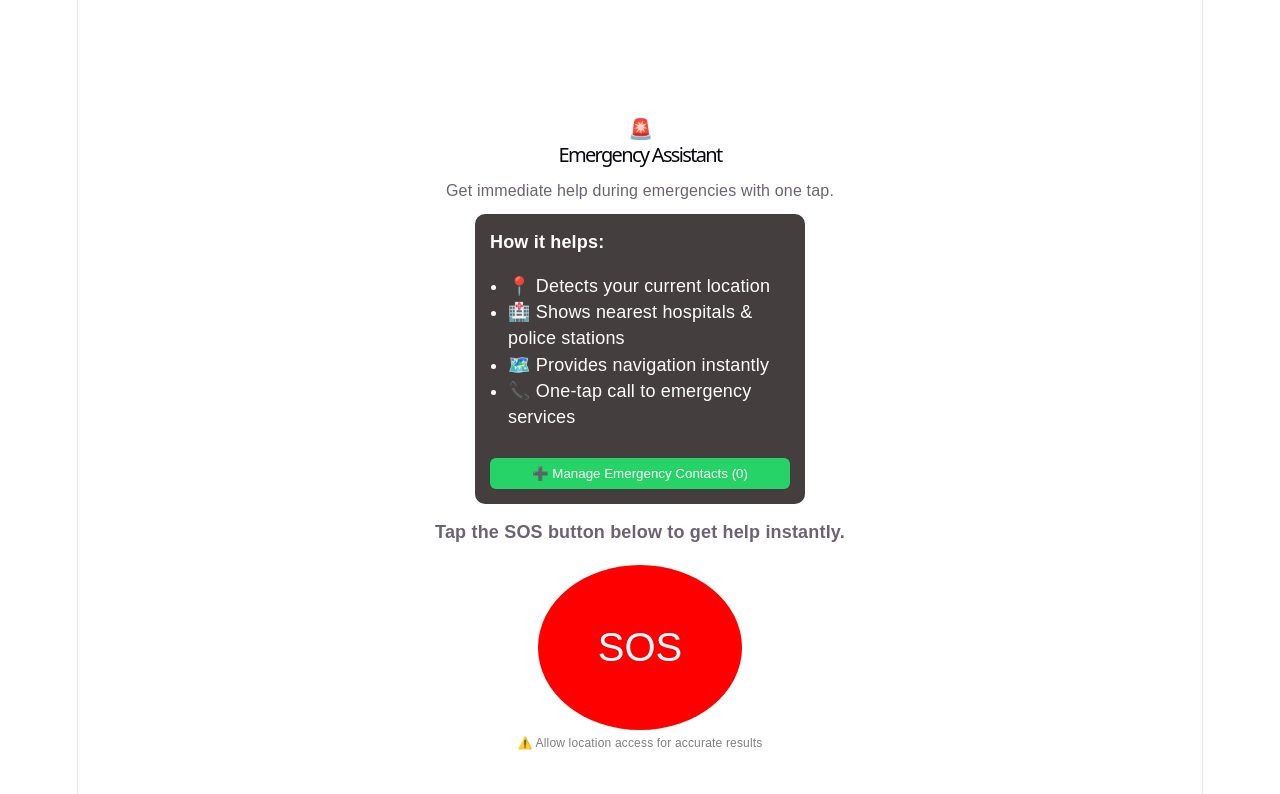
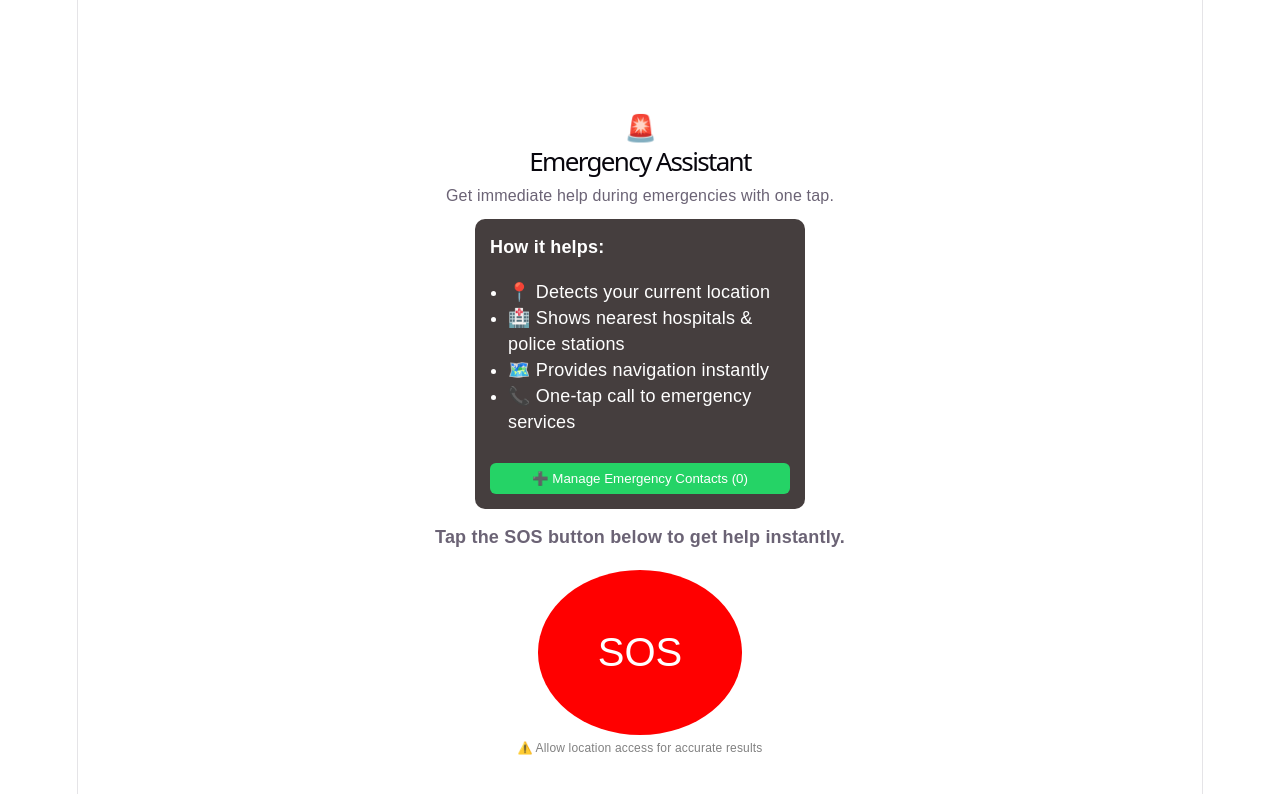
Before and after one commit to oplopr01/SOS-app, a React (Vite) app in the folder emergency-app/: page / in a window 1280 px wide. Shown: the top 794 px of the page. Built offline with nearby package versions, Linux system fonts and the light colour scheme.

Commit message:
small git fixes and mic fix

```diff
--- a/emergency-app/src/pages/HomePage.jsx
+++ b/emergency-app/src/pages/HomePage.jsx
@@ -104,10 +104,10 @@ const styles = {
   title: {
   textAlign: "center",
   width: "100%",
-  fontSize: "20px",
+  fontSize: "26px",
   lineHeight: "1.3",
   wordBreak: "break-word",
-  marginBottom: "10px",
+  marginBottom: "5px",
 },
 };
 
```
